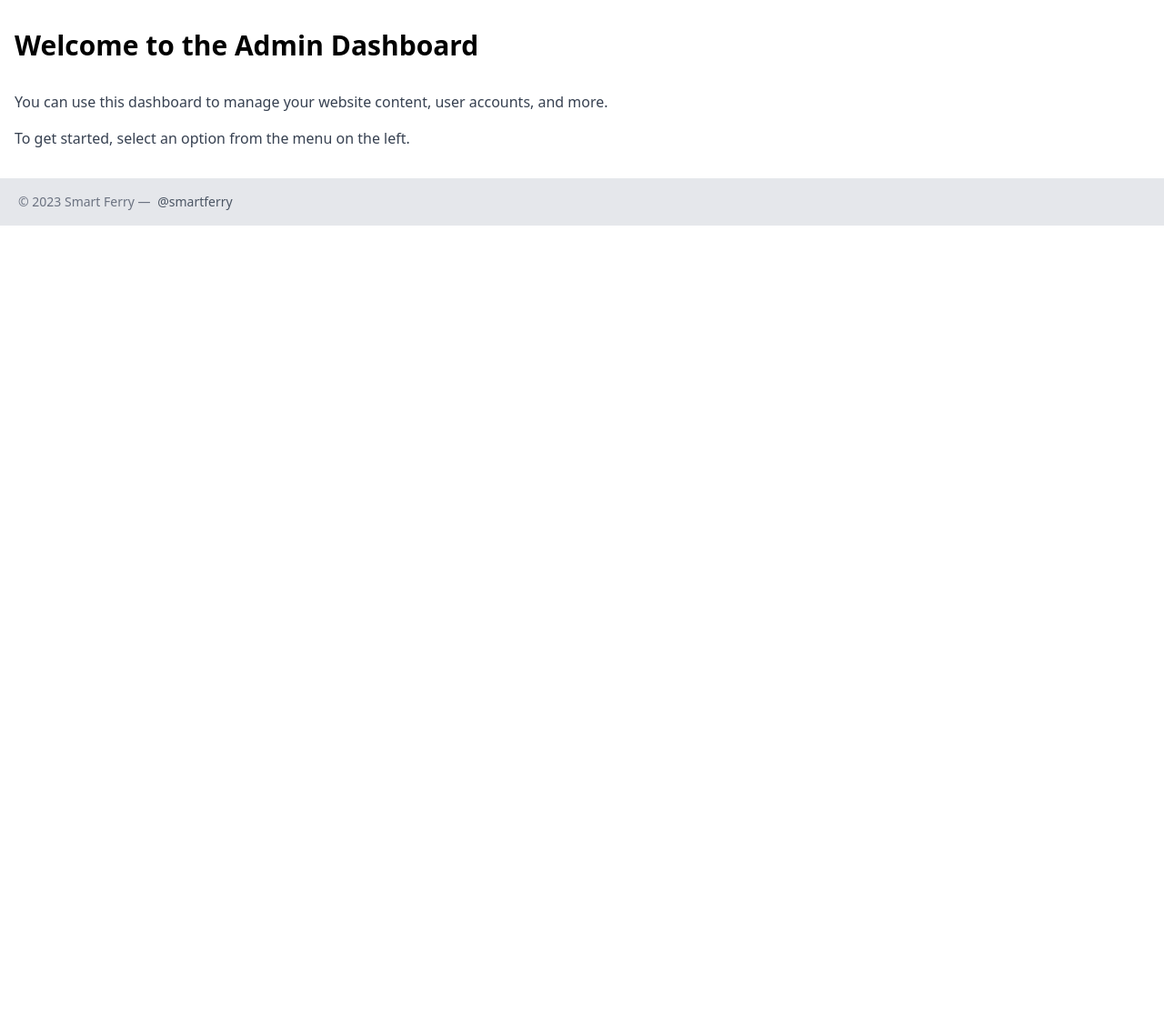
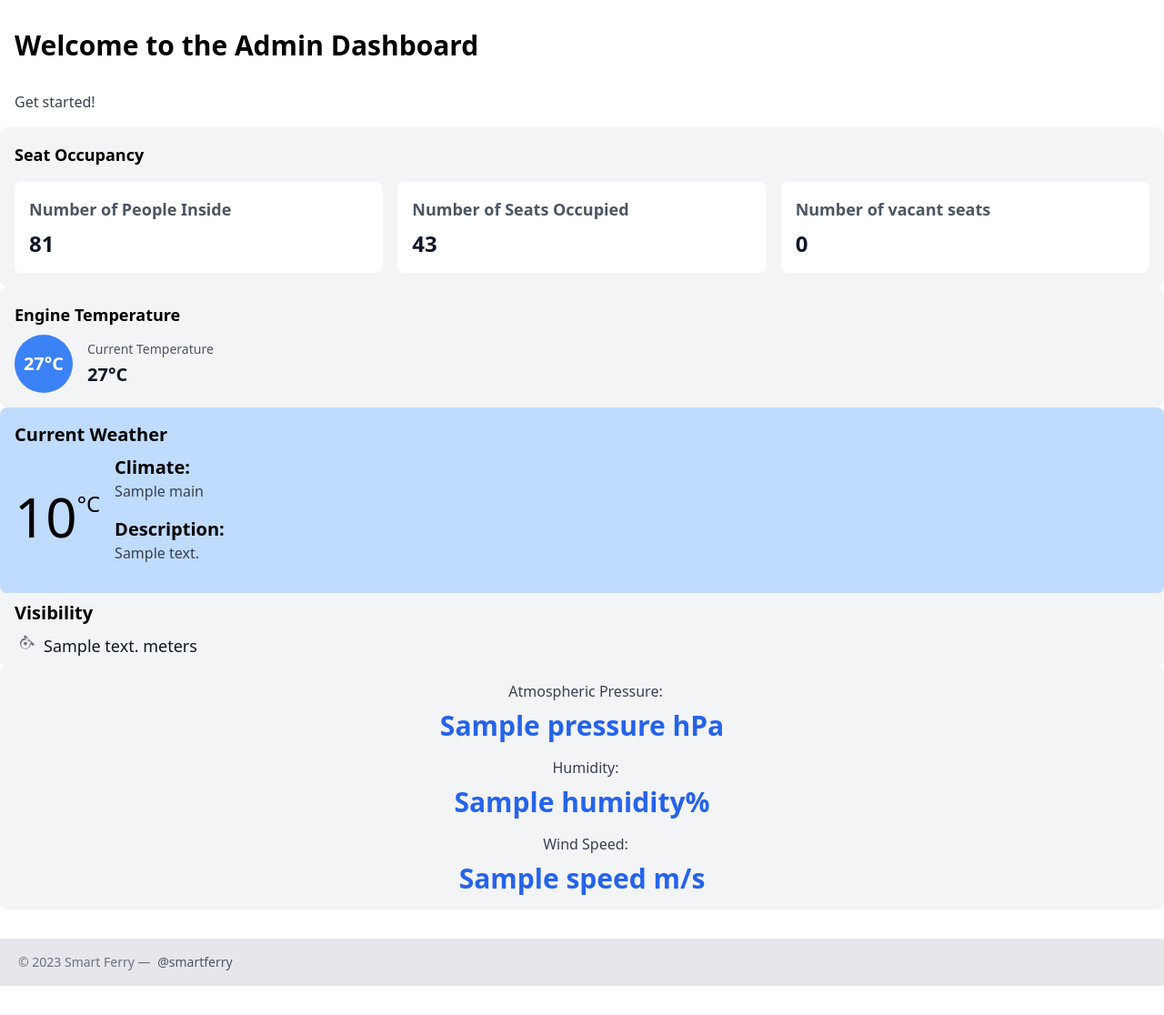
Before and after one commit to gdawg32/SmartFerry, a Django app: page /dashboard/ in a window 1280 px wide. Shown: the part 80-1196 px from the top of the page at 91% size. Before the commit the page ends 328 px from the top, so only its background shows below. Run offline with Django 4.2, Linux system fonts and the light colour scheme; a database or web service that is not in the repository returns one stand-in record (values such as "Sample title"); data that the repository does not hold is empty.

Commit message:
dashboard features

```diff
--- a/home/templates/dashboard.html
+++ b/home/templates/dashboard.html
@@ -5,9 +5,83 @@
 
 <div class="container mx-auto px-4 mt-8">
     <h1 class="text-3xl font-bold mb-8">Welcome to the Admin Dashboard</h1>
-    <p class="text-gray-700 mb-4">You can use this dashboard to manage your website content, user accounts, and more.</p>
-    <p class="text-gray-700 mb-4">To get started, select an option from the menu on the left.</p>
+    <p class="text-gray-700 mb-4">Get started!</p>
   </div>
+
+  <div class="p-4 bg-gray-100 rounded-lg">
+    <h2 class="text-lg font-semibold mb-4">Seat Occupancy</h2>
+    <div class="grid grid-cols-3 gap-4">
+      <div class="bg-white p-4 rounded-lg">
+        <h3 class="text-gray-600 text-lg font-semibold mb-2">Number of People Inside</h3>
+        <p class="text-gray-900 text-2xl font-bold">81</p>
+      </div>
+      <div class="bg-white p-4 rounded-lg">
+        <h3 class="text-gray-600 text-lg font-semibold mb-2">Number of Seats Occupied</h3>
+        <p class="text-gray-900 text-2xl font-bold">43</p>
+      </div>
+      <div class="bg-white p-4 rounded-lg">
+        <h3 class="text-gray-600 text-lg font-semibold mb-2">Number of vacant seats</h3>
+        <p class="text-gray-900 text-2xl font-bold">0</p>
+      </div>
+    </div>
+  </div>
+
+
+  <div class="bg-gray-100 p-4 rounded-lg">
+    <h2 class="text-lg font-semibold mb-2">Engine Temperature</h2>
+    <div class="flex items-center">
+      <div class="h-16 w-16 mr-4 rounded-full bg-blue-500 flex items-center justify-center">
+        <span class="text-white text-xl font-bold">27°C</span>
+      </div>
+      <div>
+        <p class="text-gray-600 text-sm mb-1">Current Temperature</p>
+        <p class="text-gray-900 text-xl font-bold">27°C</p>
+      </div>
+    </div>
+  </div>
+
+  <div class="bg-blue-200 p-4 rounded-lg shadow-md">
+    <h2 class="text-xl font-bold mb-2">Current Weather</h2>
+    <div class="flex items-center">
+      <div class="text-6xl mr-4">{{temp}}<span class="text-2xl align-top">°C</span></div>
+      <div>
+        <h3 class="text-xl font-bold">Climate:</h3>
+        <p class="text-gray-700 mb-4"> {{ weather }} </p>
+        <h3 class="text-xl font-bold">Description:</h3>
+        <p class="text-gray-700 mb-4"> {{ description }} </p>
+      </div>
+    </div>
+  </div>
+
+<div class="bg-gray-100 px-4 py-2 rounded-md">
+    <h2 class="text-xl font-bold mb-2">Visibility</h2>
+    <div class="flex items-center mt-2">
+      <svg xmlns="http://www.w3.org/2000/svg" class="h-6 w-6 text-gray-500 mr-2" viewBox="0 0 20 20" fill="currentColor">
+        <path fill-rule="evenodd" d="M16.879,10.146l1.416-1.416l-4.83-4.829l-1.415,1.415l4.83,4.83z M13.146,6.415l1.415-1.415l-4.83-4.829l-1.415,1.415l4.83,4.829zM10,13c-2.757,0-5-2.243-5-5c0-2.757,2.243-5,5-5s5,2.243,5,5C15,10.757,12.757,13,10,13z M10,4.5c-2.206,0-4,1.794-4,4c0,2.206,1.794,4,4,4s4-1.794,4-4C14,6.294,12.206,4.5,10,4.5z"/>
+        <path fill-rule="evenodd" d="M10,9.5c0.828,0,1.5-0.672,1.5-1.5S10.828,6.5,10,6.5S8.5,7.172,8.5,8S9.172,9.5,10,9.5z"/>
+        <path fill-rule="evenodd" d="M11.354,12.354C11.268,12.46,11.135,12.5,11,12.5s-0.268-0.04-0.354-0.146C10.447,12.268,10.418,12.134,10.5,12.035C10.582,11.935,10.715,11.895,10.85,11.895s0.268,0.04,0.354,0.146c0.176,0.176,0.176,0.464,0,0.639C11.819,12.624,11.686,12.664,11.554,12.664C11.42,12.664,11.287,12.624,11.354,12.354z"/>
+      </svg>
+      <span class="text-lg font-medium text-gray-900"> {{ visibility }} meters</span>
+    </div>
+</div>
+
+<div class="flex flex-col items-center justify-center bg-gray-100 rounded-lg p-4">
+  <div class="flex items-center mb-2">
+    <i class="fas fa-tachometer-alt mr-2 text-gray-600"></i>
+    <span class="text-gray-700 font-medium">Atmospheric Pressure:</span>
+  </div>
+  <div class="text-3xl font-bold text-blue-600 mb-4">{{pressure}} hPa</div>
+  <div class="flex items-center mb-2">
+    <i class="fas fa-tint mr-2 text-gray-600"></i>
+    <span class="text-gray-700 font-medium">Humidity:</span>
+  </div>
+  <div class="text-3xl font-bold text-blue-600 mb-4">{{humidity}}%</div>
+  <div class="flex items-center mb-2">
+    <i class="fas fa-water mr-2 text-gray-600"></i>
+    <span class="text-gray-700 font-medium">Wind Speed:</span>
+  </div>
+  <div class="text-3xl font-bold text-blue-600">{{wind}} m/s</div>
+</div>
 
 
 
--- a/home/templates/index.html
+++ b/home/templates/index.html
@@ -55,7 +55,7 @@
                   Stay on track with Smart Ferry's real-time tracking menu.</p>
                 <div class="w-full font-bold text-xl text-gray-800 px-6">Tracking</div>
                 <p class="text-gray-800 text-base px-6 mb-5">
-                  Stay connected and informed throughout your entire ferry journey, from start to finish              </a>
+                  Stay connected and informed throughout your entire ferry journey, from start to finish </a>
             </div>
             <div class="flex-none mt-auto bg-white rounded-b rounded-t-none overflow-hidden shadow p-6">
               <div class="flex items-center justify-start">
--- a/home/views.py
+++ b/home/views.py
@@ -2,6 +2,7 @@ from django.shortcuts import render
 from django.http import HttpResponse
 from .models import *
 from .forms import TicketForm
+import requests
 
 
 
@@ -43,4 +44,27 @@ def ticket(request):
     return render(request, 'ticket.html', context)
 
 def dashboard(request):
-    return render(request, 'dashboard.html')
+    weather = get_json()
+    context = {
+        'weather': weather['weather'][0]['main'],
+        'description': weather['weather'][0]['description'].capitalize(),
+        'visibility': weather['visibility'],
+        'temp': round(int(weather['main']['temp'])),
+
+        'pressure': weather['main']['pressure'],
+        'humidity': weather['main']['humidity'],
+        'sea_level': weather['main']['sea_level'],
+        'wind': weather['wind']['speed'],
+    }
+    return render(request, 'dashboard.html', context)
+
+
+def get_json():
+    API_KEY = "cd73fce3c747985dfb804f5efab52268"
+    ZIP = 686141
+    COUNTRY = "IN"
+    url = f"https://api.openweathermap.org/data/2.5/weather?zip={ZIP},{COUNTRY}&appid={API_KEY}&units=metric"
+    response = requests.get(url)
+    # Store the data from API
+    json_data = response.json()
+    return json_data
```
